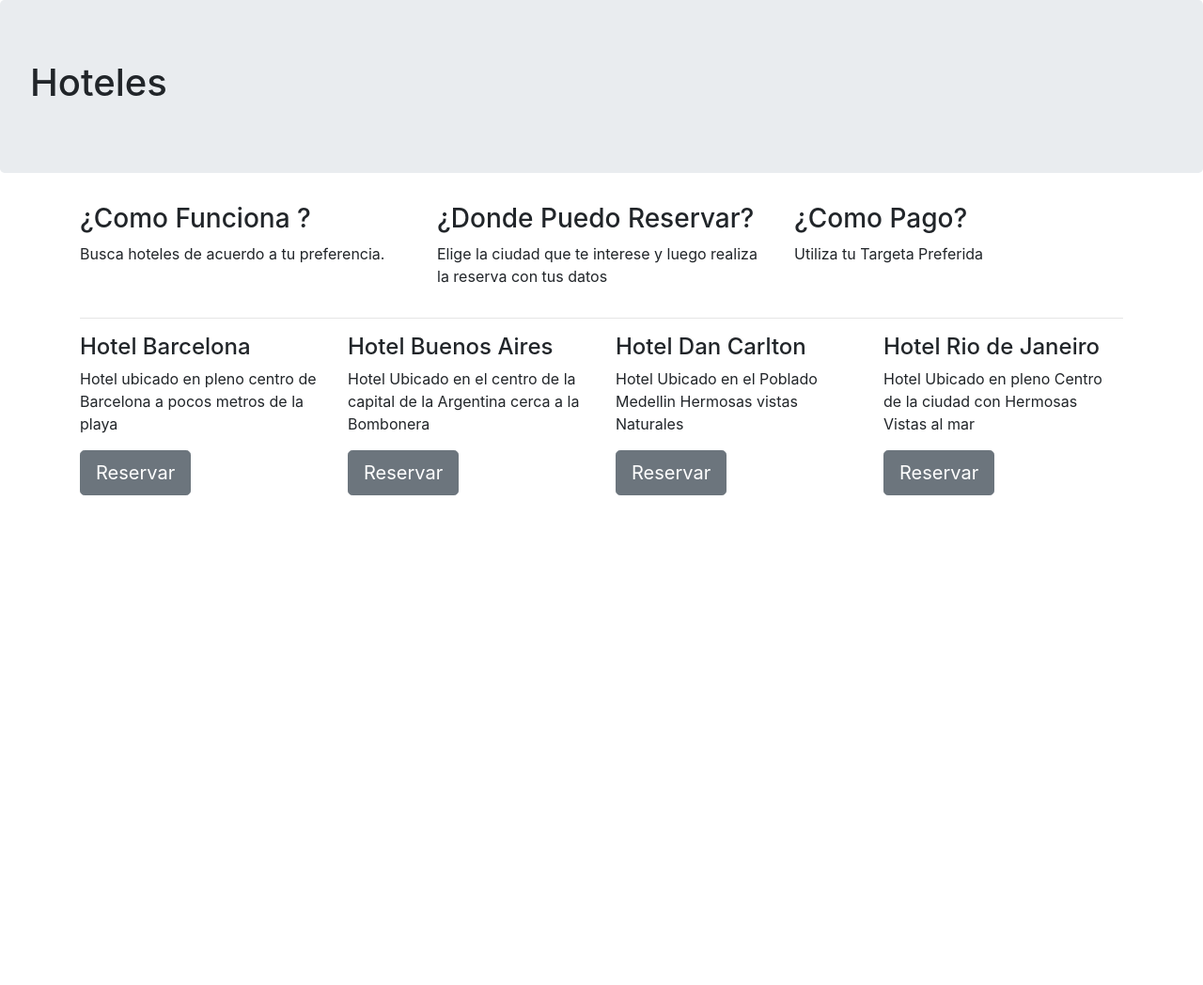
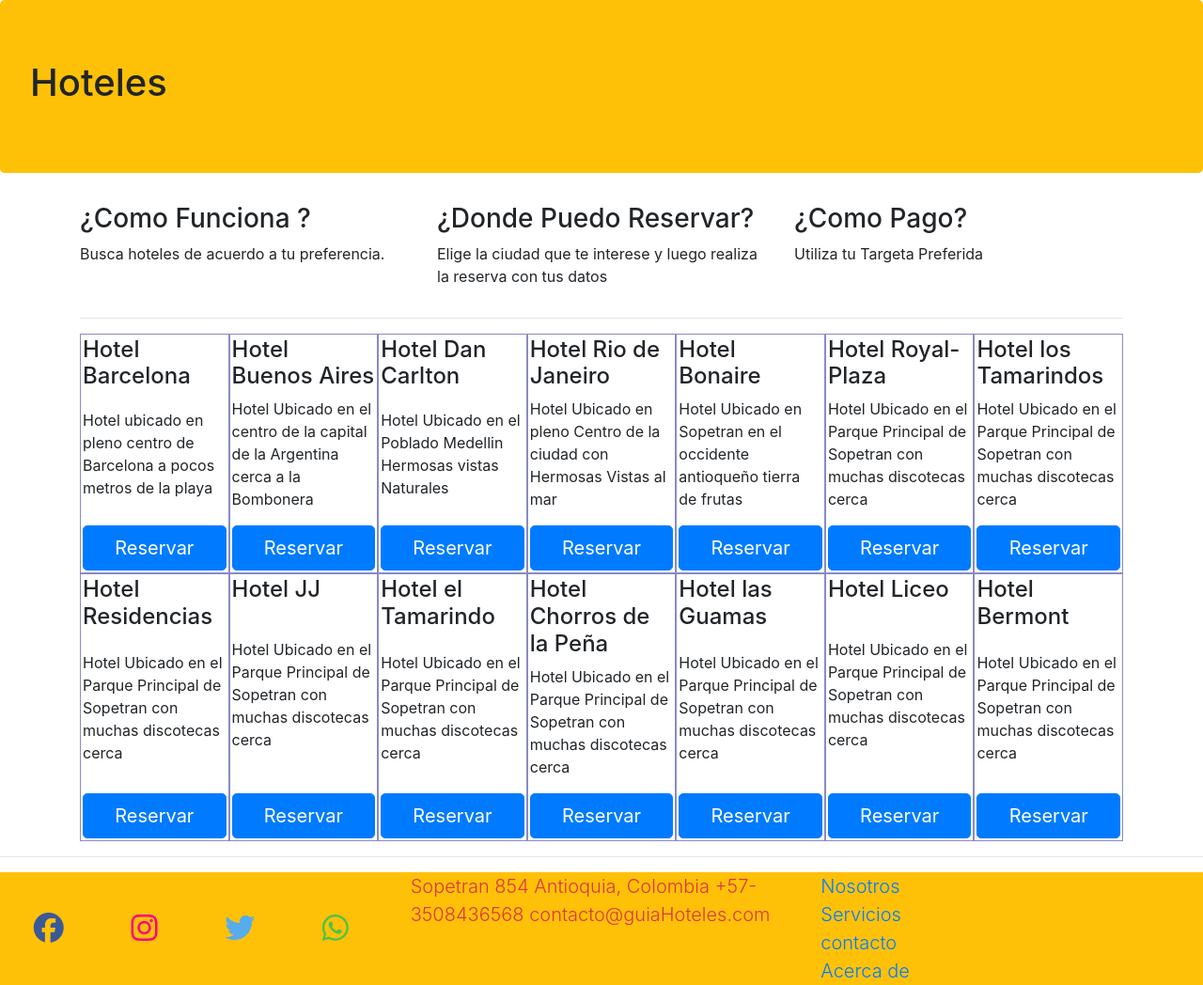
Before and after one commit to RockStoneStudios/Hoteles, a website: page index.html in a window 1280 px wide. Shown: the whole page at 94% size. Before the commit the page ends 800 px from the top, so only its background shows below. Drawn offline with nearby package versions, Linux system fonts and the light colour scheme.

Commit message:
Agregamos Footer y carpeta Css de estilos

```diff
--- /dev/null
+++ b/css/estilos.css
@@ -0,0 +1,21 @@
+.color-facebook{
+    color: #3b5998;
+}
+
+.color-instagram{
+    color: #ff0084;
+}
+
+.color-twitter{
+    color: #55acee;
+}
+
+.color-whatsapp{
+    color: #4dc247;
+}
+
+.card-hotel{
+    flex: 1 150px;
+    padding: 2px;
+    border: 0.2px solid rgb(138, 138, 197);
+}
--- a/index.html
+++ b/index.html
@@ -5,11 +5,13 @@
     <meta name="viewport" content="width=device-width, initial-scale=1.0">
     <title>Document</title>
     <link rel="stylesheet" href="node_modules/bootstrap/dist/css/bootstrap.min.css">
+    <script src="https://kit.fontawesome.com/6df470b726.js" crossorigin="anonymous"></script>
+    <link rel="stylesheet" href="css/estilos.css">
 </head>
 <body>
-       <div class="jumbotron">
+        <div class="jumbotron bg-warning">
            <h1>Hoteles</h1>
-       </div>
+          </div>
        <div class="container">
            <div class="row">
                <div class="col-sm-4">
@@ -27,31 +29,105 @@
 
            </div>
            <hr>
-           <div class="row">
-               <div class="col-sm-3">
+           <div class="d-flex flex-wrap">
+               <div class="card-hotel d-flex flex-column justify-content-between">
                    <h4>Hotel Barcelona</h4>
                    <p>Hotel ubicado en pleno centro de Barcelona a pocos metros de la playa</p>
-                   <button class="btn btn-lg btn-secondary">Reservar</button>
+                   <button class="btn btn-lg btn-primary btn-block">Reservar</button>
                </div>
-               <div class="col-sm-3">
+               <div class="card-hotel d-flex flex-column justify-content-between">
                    <h4>Hotel Buenos Aires</h4>
                    <p>Hotel Ubicado en el centro de la capital de la Argentina cerca a la Bombonera</p>
-                   <button class="btn btn-lg btn-secondary">Reservar</button>
+                   <button class="btn btn-lg btn-primary">Reservar</button>
                </div>
 
-               <div class="col-sm-3">
+               <div class="card-hotel d-flex flex-column justify-content-between">
                    <h4>Hotel Dan Carlton</h4>
                    <p>Hotel Ubicado en el Poblado Medellin Hermosas vistas Naturales</p>
-                   <button class="btn btn-lg btn-secondary">Reservar</button>
+                   <button class="btn btn-lg btn-primary">Reservar</button>
                </div>
 
-               <div class="col-sm-3">
+               <div class="card-hotel d-flex flex-column justify-content-between">
                    <h4>Hotel Rio de Janeiro</h4>
                    <p>Hotel Ubicado en pleno Centro de la ciudad con Hermosas Vistas al mar</p>
-                   <button class="btn btn-lg btn-secondary">Reservar</button>
+                   <button class="btn btn-lg btn-primary">Reservar</button>
                </div>
+               <div class="card-hotel d-flex flex-column justify-content-between">
+                   <h4>Hotel Bonaire</h4>
+                   <p>Hotel Ubicado en Sopetran en el occidente antioqueño tierra de frutas</p>
+                   <button class="btn btn-lg btn-primary">Reservar</button>
+
+               </div>
+               <div class="card-hotel d-flex flex-column justify-content-between">
+                   <h4>Hotel Royal-Plaza</h4>
+                   <p>Hotel Ubicado en el Parque Principal de Sopetran con muchas discotecas cerca </p>
+                   <button class="btn btn-lg btn-primary">Reservar</button>
+               </div>
+               <div class="card-hotel d-flex flex-column justify-content-between">
+                <h4>Hotel los Tamarindos</h4>
+                <p>Hotel Ubicado en el Parque Principal de Sopetran con muchas discotecas cerca </p>
+                <button class="btn btn-lg btn-primary">Reservar</button>
+            </div>
+            <div class="card-hotel d-flex flex-column justify-content-between">
+                <h4>Hotel Residencias</h4>
+                <p>Hotel Ubicado en el Parque Principal de Sopetran con muchas discotecas cerca </p>
+                <button class="btn btn-lg btn-primary">Reservar</button>
+            </div>
+            <div class="card-hotel d-flex flex-column justify-content-between">
+                <h4>Hotel JJ</h4>
+                <p>Hotel Ubicado en el Parque Principal de Sopetran con muchas discotecas cerca </p>
+                <button class="btn btn-lg btn-primary">Reservar</button>
+            </div>
+            <div class="card-hotel d-flex flex-column justify-content-between">
+                <h4>Hotel el Tamarindo</h4>
+                <p>Hotel Ubicado en el Parque Principal de Sopetran con muchas discotecas cerca </p>
+                <button class="btn btn-lg btn-primary">Reservar</button>
+            </div>
+            <div class="card-hotel d-flex flex-column justify-content-between">
+                <h4>Hotel Chorros de la Peña</h4>
+                <p>Hotel Ubicado en el Parque Principal de Sopetran con muchas discotecas cerca </p>
+                <button class="btn btn-lg btn-primary">Reservar</button>
+            </div>
+            <div class="card-hotel d-flex flex-column justify-content-between">
+                <h4>Hotel las Guamas</h4>
+                <p>Hotel Ubicado en el Parque Principal de Sopetran con muchas discotecas cerca </p>
+                <button class="btn btn-lg btn-primary">Reservar</button>
+            </div>
+            <div class="card-hotel d-flex flex-column justify-content-between">
+                <h4>Hotel Liceo</h4>
+                <p>Hotel Ubicado en el Parque Principal de Sopetran con muchas discotecas cerca </p>
+                <button class="btn btn-lg btn-primary">Reservar</button>
+            </div>
+            <div class="card-hotel d-flex flex-column justify-content-between">
+                <h4>Hotel Bermont</h4>
+                <p>Hotel Ubicado en el Parque Principal de Sopetran con muchas discotecas cerca </p>
+                <button class="btn btn-lg btn-primary">Reservar</button>
+            </div>
            </div>
        </div>
+         <hr>
+       <footer>
+         <div class="row bg-warning">
+            <div class="col-sm-4 d-flex justify-content-around align-items-center">
+                <a href="https://www.facebook.com"><i class="fab fa-facebook fa-2x color-facebook "></i></a>
+                <a href="https://www.instagram.com"><i class="fab fa-instagram fa-2x color-instagram"></i></a>
+                <a href="https://www.twitter.com"><i class="fab fa-twitter fa-2x color-twitter"></i></a>
+                <a href="https://www.whatsapp.com"><i class="fab fa-whatsapp fa-2x color-whatsapp"></i></a>
+            </div>
+            <div class="col-sm-4 text-dark d-flex flex-column">
+                <p class="lead text-danger">Sopetran 854 Antioquia, Colombia
+                    +57-3508436568
+                    contacto@guiaHoteles.com
+                </p>
+            </div>
+            <div class="col-sm-4 d-flex flex-column">
+                <a href="#" class="lead">Nosotros</a>
+                <a href="#" class="lead">Servicios</a>
+                <a href="#" class="lead">contacto</a>
+                <a href="#" class="lead">Acerca de</a>
+            </div>
+         </div>
+       </footer>
 
 
     <script src="node_modules/jquery/dist/jquery.min.js"></script>
```
